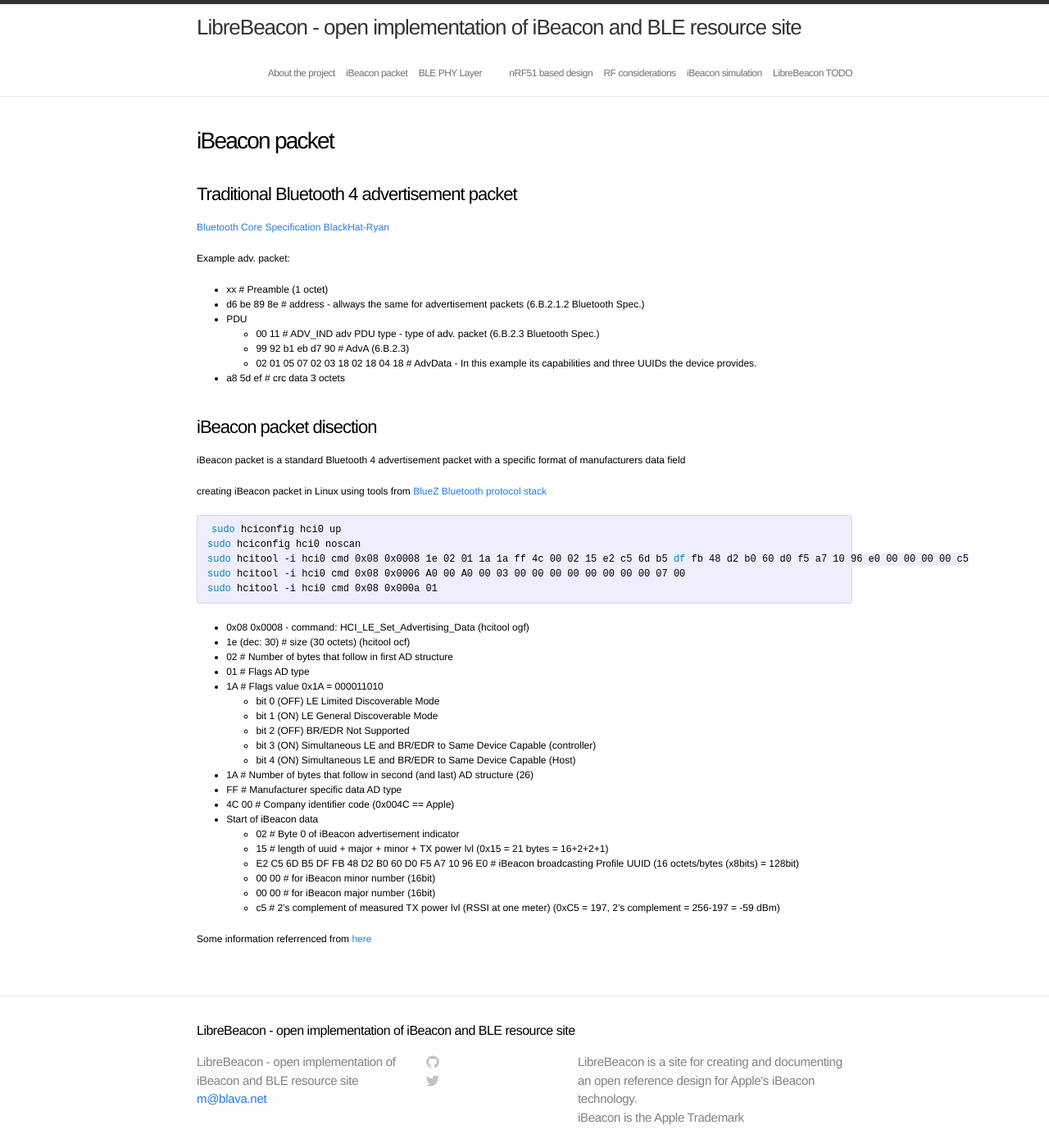
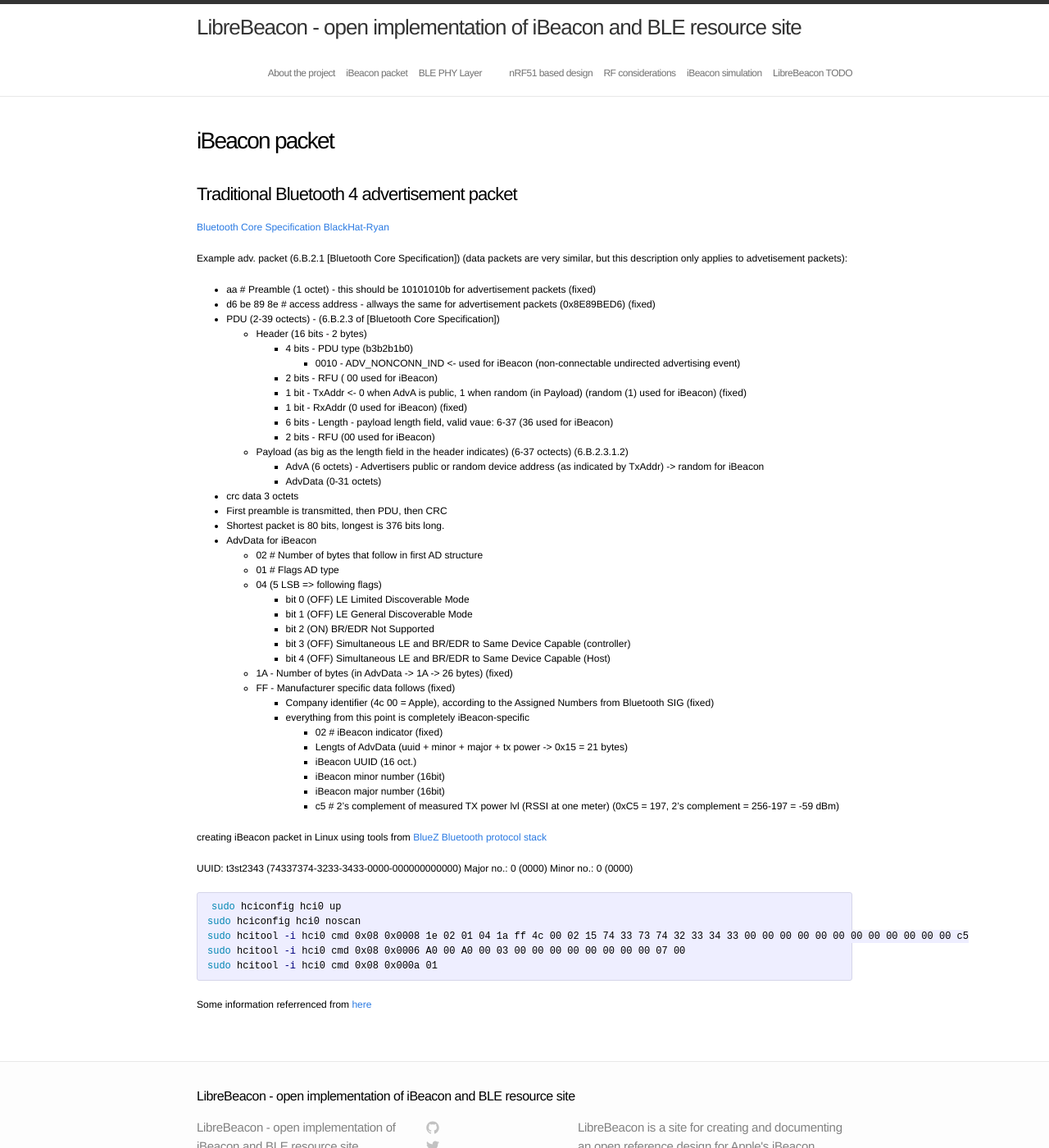
Before and after one commit to hecko/librebeacon.github.io, a Jekyll site: the page built from ble_packet.md, in a window 1280 px wide and 1400 px high. Shown: the whole window at 82% size. Built offline with Jekyll 4.4.1, drawn with Linux system fonts in a browser that asks for light colours.

Commit message:
fixing ble packet format

```diff
--- a/ble_packet.md
+++ b/ble_packet.md
@@ -9,49 +9,58 @@ permalink: /ibeacon_packet/
 [Bluetooth Core Specification](https://www.bluetooth.org/en-us/specification/adopted-specifications)
 [BlackHat-Ryan](https://media.blackhat.com/us-13/us-13-Ryan-Bluetooth-Smart-The-Good-The-Bad-The-Ugly-and-The-Fix.pdf)
 
-Example adv. packet:
+Example adv. packet (6.B.2.1 [Bluetooth Core Specification]) (data packets are very similar, but this description only applies to advetisement packets):
 
-  * xx                # Preamble (1 octet)
-  * d6 be 89 8e       # address - allways the same for advertisement packets (6.B.2.1.2 Bluetooth Spec.)
-  * PDU
-    * 00 11             # ADV_IND adv PDU type - type of adv. packet (6.B.2.3 Bluetooth Spec.)
-    * 99 92 b1 eb d7 90 # AdvA (6.B.2.3)
-    * 02 01 05 07 02 03 18 02 18 04 18 # AdvData - In this example its capabilities and three UUIDs the device provides.
-  * a8 5d ef          # crc data 3 octets
+  * aa                # Preamble (1 octet) - this should be 10101010b for advertisement packets (fixed)
+  * d6 be 89 8e       # access address - allways the same for advertisement packets (0x8E89BED6) (fixed)
+  * PDU (2-39 octects) - (6.B.2.3 of [Bluetooth Core Specification])
+    * Header (16 bits - 2 bytes)
+      * 4 bits - PDU type (b3b2b1b0)
+        * 0010 - ADV_NONCONN_IND <- used for iBeacon (non-connectable undirected advertising event)
+      * 2 bits - RFU ( 00 used for iBeacon)
+      * 1 bit  - TxAddr <- 0 when AdvA is public, 1 when random (in Payload) (random (1) used for iBeacon) (fixed)
+      * 1 bit  - RxAddr (0 used for iBeacon) (fixed)
+      * 6 bits - Length - payload length field, valid vaue: 6-37 (36 used for iBeacon)
+      * 2 bits - RFU (00 used for iBeacon)
+    * Payload (as big as the length field in the header indicates) (6-37 octects) (6.B.2.3.1.2)
+      * AdvA (6 octets) - Advertisers public or random device address (as indicated by TxAddr) -> random for iBeacon
+      * AdvData (0-31 octets)
+  * crc data 3 octets
+  * First preamble is transmitted, then PDU, then CRC
+  * Shortest packet is 80 bits, longest is 376 bits long.
 
-### iBeacon packet disection
-
-iBeacon packet is a standard Bluetooth 4 advertisement packet with a specific format of manufacturers data field
+  * AdvData for iBeacon
+    * 02 # Number of bytes that follow in first AD structure
+    * 01 # Flags AD type
+    * 04 (5 LSB => following flags)
+      * bit 0 (OFF)  LE Limited Discoverable Mode
+      * bit 1 (OFF)  LE General Discoverable Mode
+      * bit 2 (ON)   BR/EDR Not Supported
+      * bit 3 (OFF)  Simultaneous LE and BR/EDR to Same Device Capable (controller)
+      * bit 4 (OFF)  Simultaneous LE and BR/EDR to Same Device Capable (Host)
+    * 1A - Number of bytes (in AdvData -> 1A -> 26 bytes) (fixed)
+    * FF - Manufacturer specific data follows (fixed)
+      * Company identifier (4c 00 = Apple), according to the Assigned Numbers from Bluetooth SIG (fixed)
+      * everything from this point is completely iBeacon-specific
+          * 02 # iBeacon indicator (fixed)
+          * Lengts of AdvData (uuid + minor + major + tx power -> 0x15 = 21 bytes)
+          * iBeacon UUID (16 oct.)
+          * iBeacon minor number (16bit)
+          * iBeacon major number (16bit)
+          * c5 # 2’s complement of measured TX power lvl (RSSI at one meter) (0xC5 = 197, 2’s complement = 256-197 = -59 dBm)
 
 creating iBeacon packet in Linux using tools from [BlueZ Bluetooth protocol stack](http://www.bluez.org/)
+
+UUID:      t3st2343 (74337374-3233-3433-0000-000000000000)
+Major no.: 0        (0000)
+Minor no.: 0        (0000)
 
 {% highlight bash %}
 sudo hciconfig hci0 up
 sudo hciconfig hci0 noscan
-sudo hcitool -i hci0 cmd 0x08 0x0008 1e 02 01 1a 1a ff 4c 00 02 15 e2 c5 6d b5 df fb 48 d2 b0 60 d0 f5 a7 10 96 e0 00 00 00 00 c5
+sudo hcitool -i hci0 cmd 0x08 0x0008 1e 02 01 04 1a ff 4c 00 02 15 74 33 73 74 32 33 34 33 00 00 00 00 00 00 00 00 00 00 00 00 c5
 sudo hcitool -i hci0 cmd 0x08 0x0006 A0 00 A0 00 03 00 00 00 00 00 00 00 00 07 00
 sudo hcitool -i hci0 cmd 0x08 0x000a 01
 {% endhighlight %}
 
-  * 0x08 0x0008 - command: HCI_LE_Set_Advertising_Data (hcitool ogf)
-  * 1e (dec: 30) # size (30 octets) (hcitool ocf)
-  * 02 # Number of bytes that follow in first AD structure
-  * 01 # Flags AD type
-  * 1A # Flags value 0x1A = 000011010
-    * bit 0 (OFF) LE Limited Discoverable Mode
-    * bit 1 (ON)  LE General Discoverable Mode
-    * bit 2 (OFF) BR/EDR Not Supported
-    * bit 3 (ON)  Simultaneous LE and BR/EDR to Same Device Capable (controller)
-    * bit 4 (ON)  Simultaneous LE and BR/EDR to Same Device Capable (Host)
-  * 1A # Number of bytes that follow in second (and last) AD structure (26)
-  * FF # Manufacturer specific data AD type
-  * 4C 00 # Company identifier code (0x004C == Apple)
-  * Start of iBeacon data
-    * 02 # Byte 0 of iBeacon advertisement indicator
-    * 15 # length of uuid + major + minor + TX power lvl (0x15 = 21 bytes = 16+2+2+1)
-    * E2 C5 6D B5 DF FB 48 D2 B0 60 D0 F5 A7 10 96 E0 # iBeacon broadcasting Profile UUID (16 octets/bytes (x8bits) = 128bit)
-    * 00 00 # for iBeacon minor number (16bit)
-    * 00 00 # for iBeacon major number (16bit)
-    * c5 # 2’s complement of measured TX power lvl (RSSI at one meter) (0xC5 = 197, 2’s complement = 256-197 = -59 dBm)
-
 Some information referrenced from [here](http://stackoverflow.com/questions/18906988/what-is-the-ibeacon-bluetooth-profile)
```
